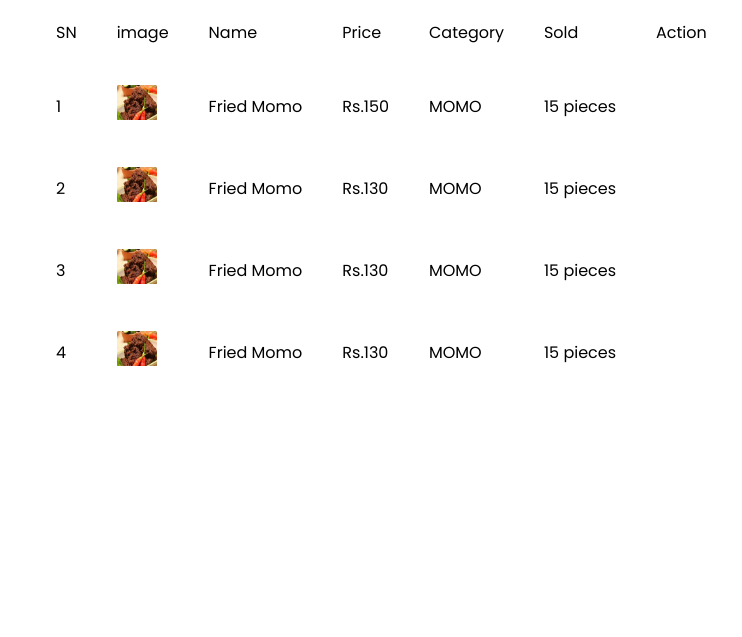
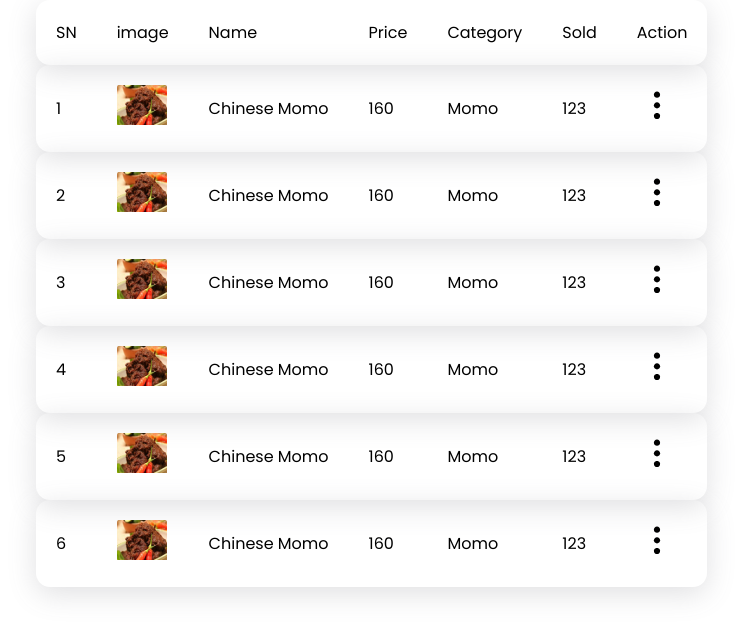
Before and after one commit to coderSuresh/online-food-ordering-system, a PHP site: page /kitchen/managefooditems.html in a window 1280 px wide. Shown: the top 637 px of the page, without its empty margins (220-962 px from the left). Run offline with PHP 8.4, Linux system fonts and the light colour scheme.

Commit message:
feat: add option menu for table

```diff
--- a/kitchen/managefooditems.html
+++ b/kitchen/managefooditems.html
@@ -9,56 +9,97 @@
     <link rel="stylesheet" href="../styles/style.css">
 </head>
 <body>
-    <div class="manage_food">
+    <main class="manage_food">
         <table>
-            <tr>
-                <td>SN</td>
-                <td>image</td>
-                <td>Name</td>
-                <td>Price</td>
-                <td>Category</td>
-                <td>Sold</td>
-                <td>Action</td>
+            <tr class="shadow border-curve-md">
+                <td class="p-20">SN</td>
+                <td class="p-20">image</td>
+                <td class="p-20">Name</td>
+                <td class="p-20">Price</td>
+                <td class="p-20">Category</td>
+                <td class="p-20">Sold</td>
+                <td class="p-20">Action</td>
             </tr>
-            <tr>
-                <td>1</td>
-                <td><img src="../images/food.png" alt=""></td>
-
-                <td>Fried Momo</td>
-                <td>Rs.150</td>
-                <td>MOMO</td>
-                <td>15 pieces</td>
-                <td></td>
+            <tr class="shadow border-curve-md">
+                <td class="p-20">1</td>
+                <td class="p-20">
+                    <img src="../images/food.png" alt="food image" class="table_food-img">
+                </td>
+                <td class="p-20">Chinese Momo</td>
+                <td class="p-20">160</td>
+                <td class="p-20">Momo</td>
+                <td class="p-20">123</td>
+                <td class="p-20">
+                    <img src="../images//ic_options.svg" alt="options menu" class="table_option-menu">
+                </td>
             </tr>
-            <tr>
-                <td>2</td>
-                <td><img src="../images/food.png" alt=""></td>
-                <td>Fried Momo</td>
-                <td>Rs.130</td>
-                <td>MOMO</td>
-                <td>15 pieces</td>
-                <td></td>
+            <tr class="shadow border-curve-md">
+                <td class="p-20">2</td>
+                <td class="p-20">
+                    <img src="../images/food.png" alt="food image" class="table_food-img">
+                </td>
+                <td class="p-20">Chinese Momo</td>
+                <td class="p-20">160</td>
+                <td class="p-20">Momo</td>
+                <td class="p-20">123</td>
+                <td class="p-20">
+                    <img src="../images//ic_options.svg" alt="options menu" class="table_option-menu">
+                </td>
             </tr>
-            <tr>
-                <td>3</td>
-                <td><img src="../images/food.png" alt=""></td>
-                <td>Fried Momo</td>
-                <td>Rs.130</td>
-                <td>MOMO</td>
-                <td>15 pieces</td>
-                <td></td>
+            <tr class="shadow border-curve-md">
+                <td class="p-20">3</td>
+                <td class="p-20">
+                    <img src="../images/food.png" alt="food image" class="table_food-img">
+                </td>
+                <td class="p-20">Chinese Momo</td>
+                <td class="p-20">160</td>
+                <td class="p-20">Momo</td>
+                <td class="p-20">123</td>
+                <td class="p-20">
+                    <img src="../images//ic_options.svg" alt="options menu" class="table_option-menu">
+                </td>
             </tr>
-            <tr>
-                <td>4</td>
-                <td><img src="../images/food.png" alt=""></td>
-                <td>Fried Momo</td>
-                <td>Rs.130</td>
-                <td>MOMO</td>
-                <td>15 pieces</td>
-                <td></td>
+            <tr class="shadow border-curve-md">
+                <td class="p-20">4</td>
+                <td class="p-20">
+                    <img src="../images/food.png" alt="food image" class="table_food-img">
+                </td>
+                <td class="p-20">Chinese Momo</td>
+                <td class="p-20">160</td>
+                <td class="p-20">Momo</td>
+                <td class="p-20">123</td>
+                <td class="p-20">
+                    <img src="../images//ic_options.svg" alt="options menu" class="table_option-menu">
+                </td>
+            </tr>
+            <tr class="shadow border-curve-md">
+                <td class="p-20">5</td>
+                <td class="p-20">
+                    <img src="../images/food.png" alt="food image" class="table_food-img">
+                </td>
+                <td class="p-20">Chinese Momo</td>
+                <td class="p-20">160</td>
+                <td class="p-20">Momo</td>
+                <td class="p-20">123</td>
+                <td class="p-20">
+                    <img src="../images//ic_options.svg" alt="options menu" class="table_option-menu">
+                </td>
+            </tr>
+            <tr class="shadow border-curve-md">
+                <td class="p-20">6</td>
+                <td class="p-20">
+                    <img src="../images/food.png" alt="food image" class="table_food-img">
+                </td>
+                <td class="p-20">Chinese Momo</td>
+                <td class="p-20">160</td>
+                <td class="p-20">Momo</td>
+                <td class="p-20">123</td>
+                <td class="p-20">
+                    <img src="../images//ic_options.svg" alt="options menu" class="table_option-menu">
+                </td>
             </tr>
         </table>
-    </div>
+    </main>
 
 </body>
 </html>
--- a/styles/style.css
+++ b/styles/style.css
@@ -953,26 +953,23 @@ textarea {
 }
 
 /* for kitchen's orderpagelist.html */
+
+/* reusable css for table */
 table {
     border-collapse: collapse;
 }
 
-tr {
-    background: #ffffff;
-    color: rgb(12, 11, 11);
+.table_food-img {
+    width: 50px;
+    height: 40px;
 }
 
-td {
-    padding: 20px;
-}
-
-img {
-    width: 40px;
-    height: 35px;
+.table_option-menu {
+    transform: rotate(90deg);
+    cursor: pointer;
 }
 
 .manage_food {
     margin: auto;
     width: 60%;
-
 }
```
